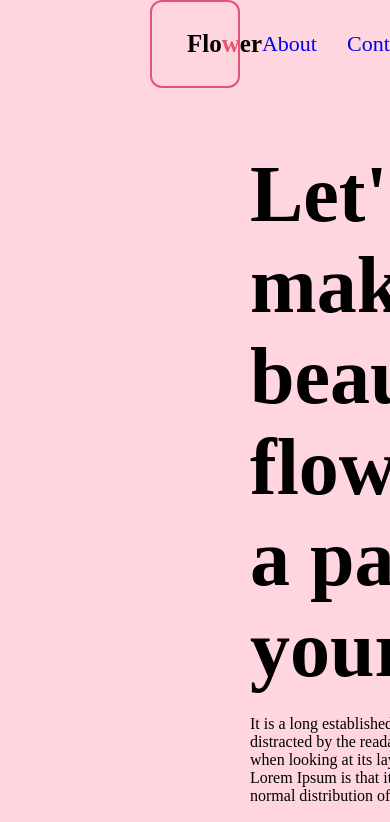
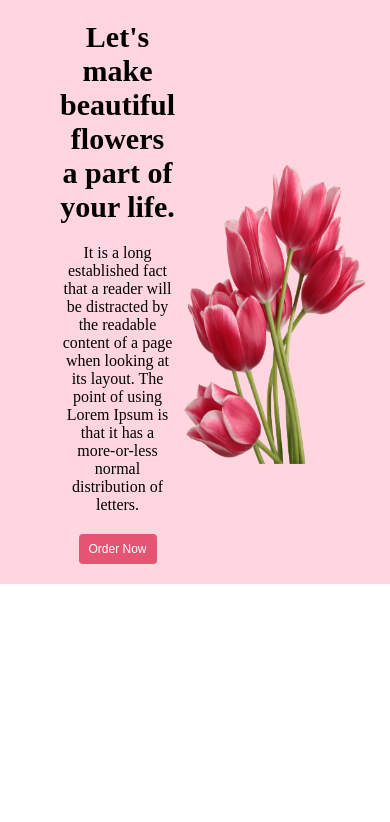
Before and after one commit to hunterweb-yas/1st-assignment, a plain HTML site: page index.html in a window 390 px wide. Shown: the top 822 px of the page. Drawn offline with Linux system fonts and the light colour scheme.

Commit message:
media query for header

```diff
--- a/styles/style.css
+++ b/styles/style.css
@@ -258,3 +258,54 @@ footer {
 .flower {
     color: #E55473;
 }
+
+
+/* media query */
+
+
+@media screen and (max-width: 576px) {
+
+    .nav-container {
+        display: none;
+    }
+
+    .banner-container {
+        flex-direction: row;
+        text-align: center;
+    }
+
+    .banner-des .banner-img {
+    width: 100%;
+}
+
+.banner-heading {
+    font-size: 30px;
+    font-weight: bold;
+}
+.banner-c {
+    font-size: 11gipx;
+}
+
+.banner-container {
+    padding: 20px 60px;
+}
+
+.f-img {
+   height: 300px;
+   width: 200px;
+
+
+}
+
+.btn {
+    padding: 8px 10px;
+    border: none;
+    border-radius: 4px;
+    color: white;
+    background-color: #E55473;
+    font-size: 12px;
+    cursor: pointer;
+}
+
+
+}
```
